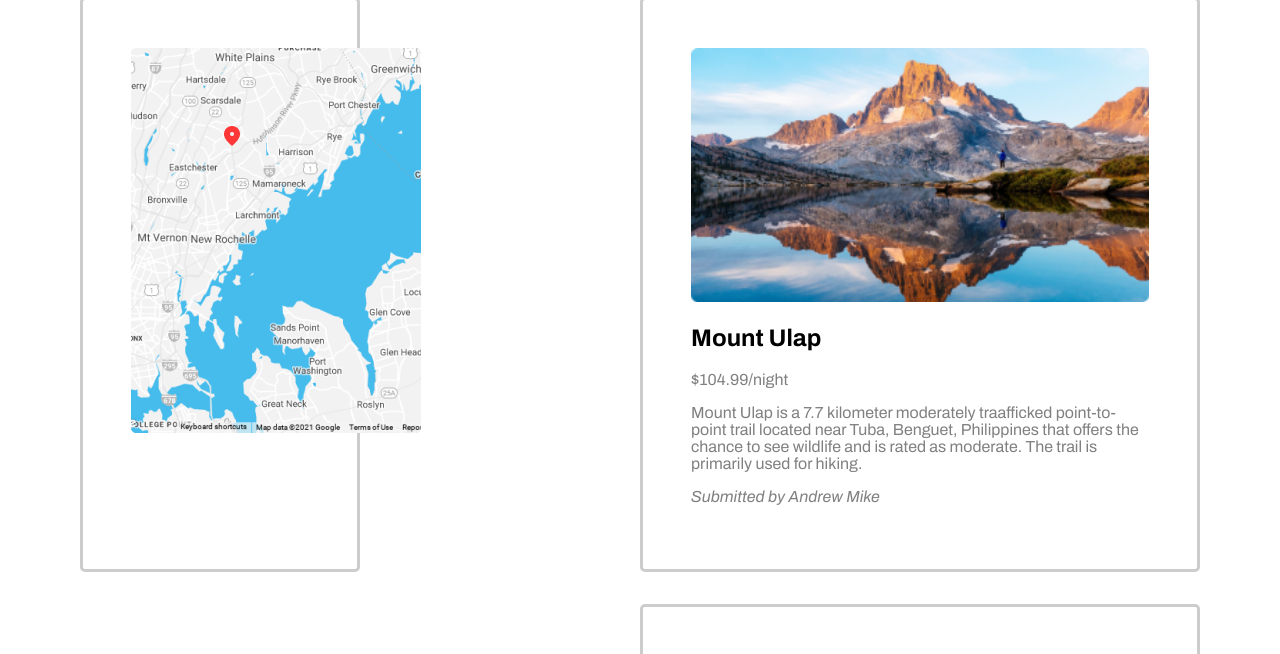
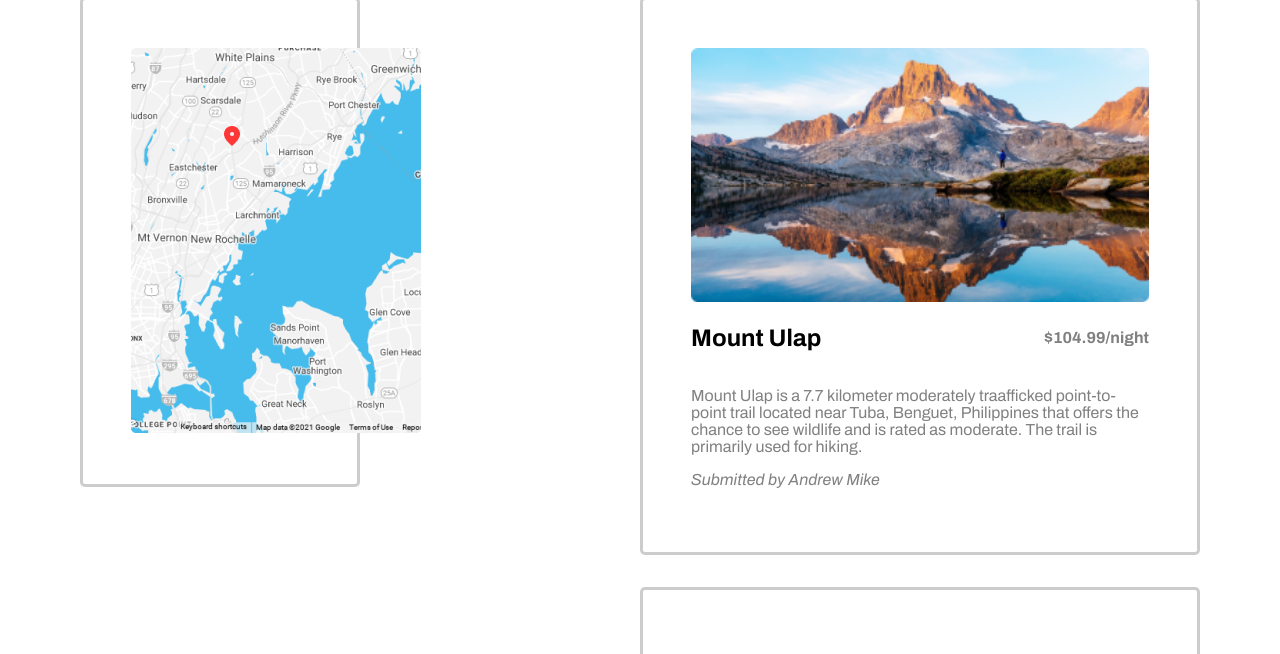
Before and after one commit to LLaGeee/YelpCamp, a plain HTML site: page camp-mount-ulap.html in a window 1280 px wide. Shown: the part 100-754 px from the top of the page. Drawn offline with Linux system fonts and the light colour scheme.

Commit message:
Adjusted formatting of map in camp page

```diff
--- a/camp-mount-ulap.html
+++ b/camp-mount-ulap.html
@@ -27,8 +27,10 @@
             </div>
             <div class="camp-img">
                 <img src="Assets/Camp Images/High Quality Images/Mount Ulap.png" alt="Mount Ulap">
-                <h2>Mount Ulap</h2>
-                <p>$104.99/night</p>
+                <div class="camp-name">
+                    <h2>Mount Ulap</h2>
+                    <p><b>$104.99/night</b></p>
+                </div>
                 <p>
                     Mount Ulap is a 7.7 kilometer moderately traafficked point-to-point trail located near Tuba, Benguet, Philippines that offers the chance to see wildlife and is rated as moderate. The trail is primarily used for hiking.
                 </p>
--- a/styles.css
+++ b/styles.css
@@ -167,6 +167,7 @@ a{
     border-radius: 5px;
     border-color: rgb(205, 204, 204);
     padding: 3rem;
+    height: fit-content;
 }
 
 .camp-img{
@@ -180,6 +181,12 @@ a{
     width: 100%;
 }
 
+.camp-name{
+    display: flex;
+    align-items: center;
+    justify-content: space-between;
+}
+
 .testimonials{
     border: solid;
     border-radius: 5px;
```
